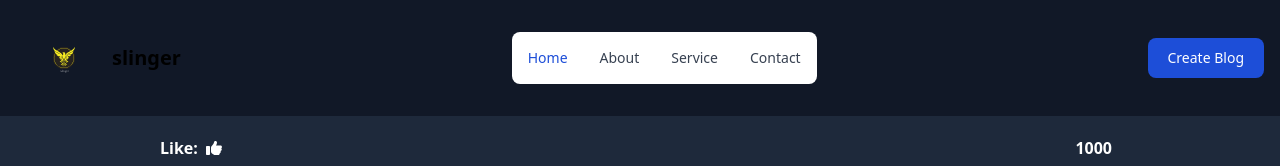
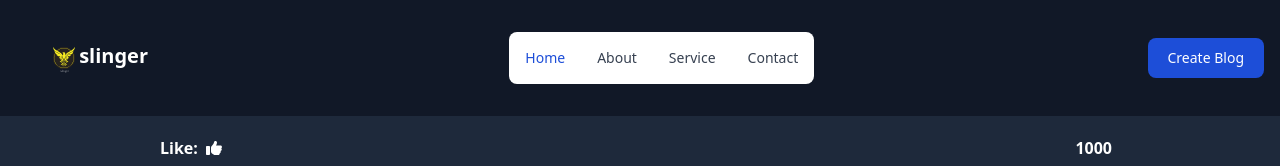
Before and after one commit to chris-muiru/client-blog-site-react, a React (Create React App) app: page /blog in a window 1280 px wide. Shown: the top 166 px of the page. Built offline with nearby package versions, Linux system fonts and the light colour scheme.

Commit message:
update: change location of button

```diff
--- a/src/Components/Dashboard/NavBarView.jsx
+++ b/src/Components/Dashboard/NavBarView.jsx
@@ -1,27 +1,12 @@
 import React from "react"
 import { Link } from "react-router-dom"
 import logo from "./../../logo/transparent-eagle-slinger.svg"
+import SideNavView from "./SideNavView"
 const NavBarView = () => {
 	return (
-		<div className="bg-gray-900">
+		<div className="bg-gray-900 min-h-[100px]">
 			<nav className="px-2 py-2.5 sm:px-4">
 				<div className="container flex flex-wrap justify-between items-center mx-auto">
-					<div className="flex items-center">
-						<img src={logo} className="h-24" alt="slinger logo" />
-						<span className="self-center text-xl font-semibold whitespace-nowrap dark:text-white">
-							slinger
-						</span>
-					</div>
-					<div className="flex md:order-2">
-						<Link to="/new">
-							<button
-								type="button"
-								className="text-white bg-blue-700 hover:bg-blue-800 focus:ring-4 focus:outline-none focus:ring-blue-300 font-medium rounded-lg text-sm px-5 py-2.5 text-center mr-3 md:mr-0 dark:bg-blue-600"
-							>
-								Create Blog
-							</button>
-						</Link>
-
 					<button
 						data-collapse-toggle="navbar-cta"
 						type="button"
@@ -29,7 +14,6 @@ const NavBarView = () => {
 						aria-controls="navbar-cta"
 						aria-expanded="false"
 					>
-							<span className="sr-only">Open main menu</span>
 						<svg
 							className="w-6 h-6"
 							aria-hidden="true"
@@ -44,6 +28,25 @@ const NavBarView = () => {
 							></path>
 						</svg>
 					</button>
+					<div className="relative w-40">
+						<img
+							src={logo}
+							className="h-24 inline-block"
+							alt="slinger logo"
+						/>
+						<span className=" absolute top-8 right-7 text-xl font-semibold text-white">
+							slinger
+						</span>
+					</div>
+					<div className="flex md:order-2">
+						<Link to="/new">
+							<button
+								type="button"
+								className="text-white bg-blue-700 hover:bg-blue-800 focus:ring-4 focus:outline-none focus:ring-blue-300 font-medium rounded-lg text-sm px-5 py-2.5 text-center mr-3 md:mr-0 dark:bg-blue-600"
+							>
+								Create Blog
+							</button>
+						</Link>
 					</div>
 					<div
 						className="hidden justify-between items-center w-full md:flex md:w-auto md:order-1"
```
Lines whose indentation alone changed are shown as unchanged.
